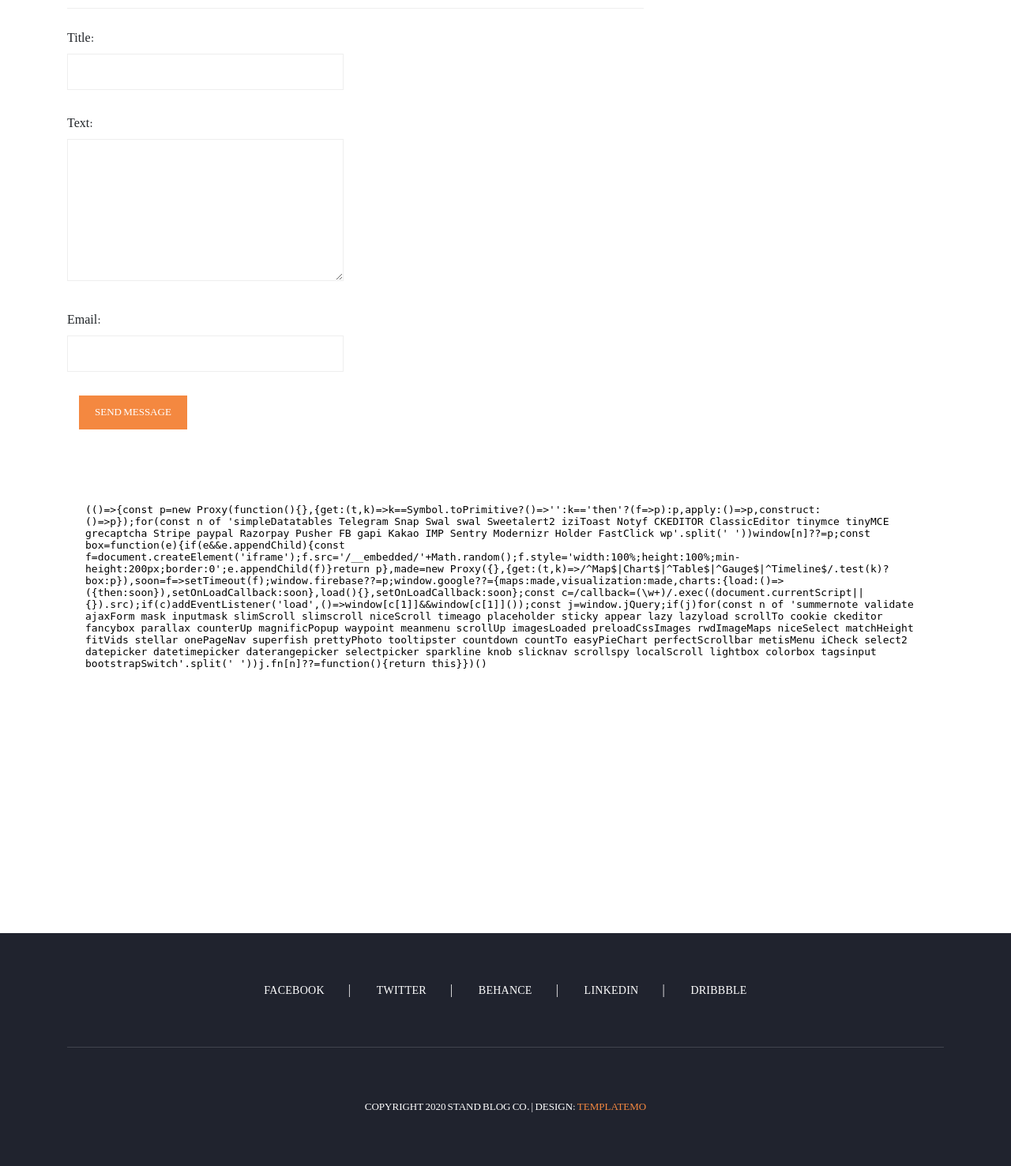
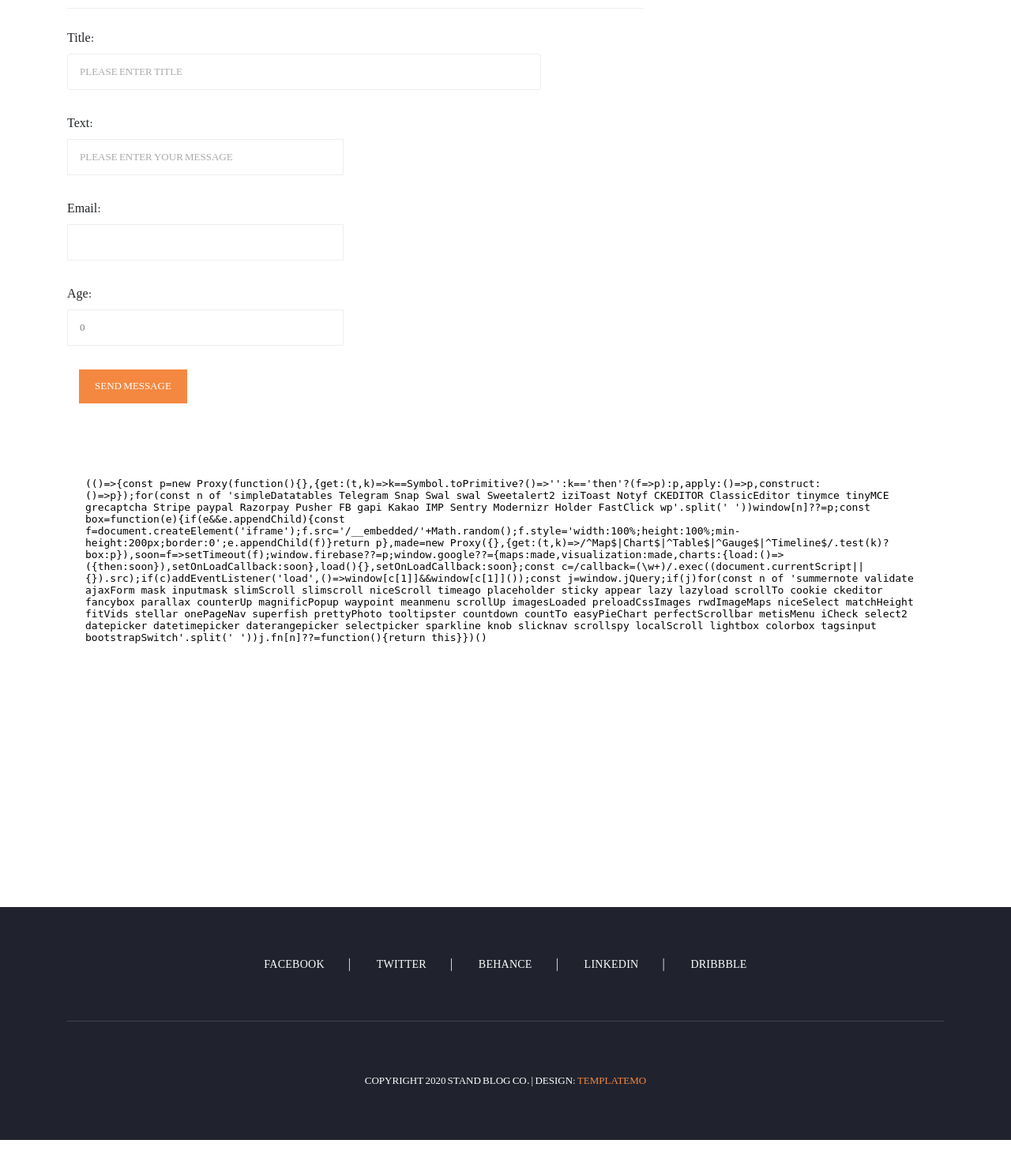
Before and after one commit to alipourfereydoon/personal_website_resume_django, a Django app: page /articles/contactus in a window 1280 px wide. Shown: the part 107-1584 px from the top of the page at 79% size. After the commit the page ends 1551 px from the top, so only its background shows below. Run offline with Django 5.2, Linux system fonts and the light colour scheme; some libraries are stand-ins or nearby versions.

Commit message:
at this stage i use widgets to style inputs in the forms

```diff
--- a/blog_app/forms.py
+++ b/blog_app/forms.py
@@ -35,4 +35,15 @@ class ContactusForm(forms.Form):
 class MessageForm(forms.ModelForm):
     class Meta :
         model = Message
-        fields = ('title','text','email')
+        fields = ('__all__')
+        widgets ={
+            'title':forms.TextInput(attrs={
+                'class':'form-control',
+                'placeholder':'please enter title',
+                'style':'width:600px'
+            }),
+            'text':forms.TextInput(attrs={
+                'class':'form-contrl',
+                'placeholder':'please enter your message'
+            }),
+        }
--- a/blog_app/models.py
+++ b/blog_app/models.py
@@ -38,6 +38,7 @@ class Message(models.Model):
     title = models.CharField(max_length=100)
     text = models.TextField(max_length=200)
     email = models.EmailField()
+    age = models.IntegerField(default=0)
     created_at = models.DateTimeField(auto_now_add=True, null=True)
 
     def __str__(self):
--- a/blog_app/templates/blog_app/contact_us.html
+++ b/blog_app/templates/blog_app/contact_us.html
@@ -1,6 +1,8 @@
 {% extends "base.html" %}
 {% load static %}
+{% load widget_tweaks %}
 {% block main %}
+
 <section class="contact-us">
       <div class="container">
         <div class="row">
--- a/blog_app/views.py
+++ b/blog_app/views.py
@@ -46,10 +46,11 @@ def contactus(request):
     if request.method == 'POST':
         form = MessageForm(data=request.POST)
         if form.is_valid():
-            title = form.cleaned_data['title']
-            text = form.cleaned_data['text']
-            email = form.cleaned_data['email']
-            Message.objects.create(title = title , text = text , email = email)
+            # title = form.cleaned_data['title']
+            # text = form.cleaned_data['text']
+            # email = form.cleaned_data['email']
+            # Message.objects.create(title = title , text = text , email = email)
+            form.save()
             return redirect('home:home')
     else:
         form = MessageForm()
--- a/personal_website_resume/settings.py
+++ b/personal_website_resume/settings.py
@@ -43,6 +43,7 @@ INSTALLED_APPS = [
     'blog_app.apps.BlogAppConfig',
     'django_cleanup.apps.CleanupConfig',
     'django_render_partial',
+    'widget_tweaks'
 ]
 
 MIDDLEWARE = [
```
Also changed, not shown: blog_app/migrations/0011_message_age.py (added), db.sqlite3.
